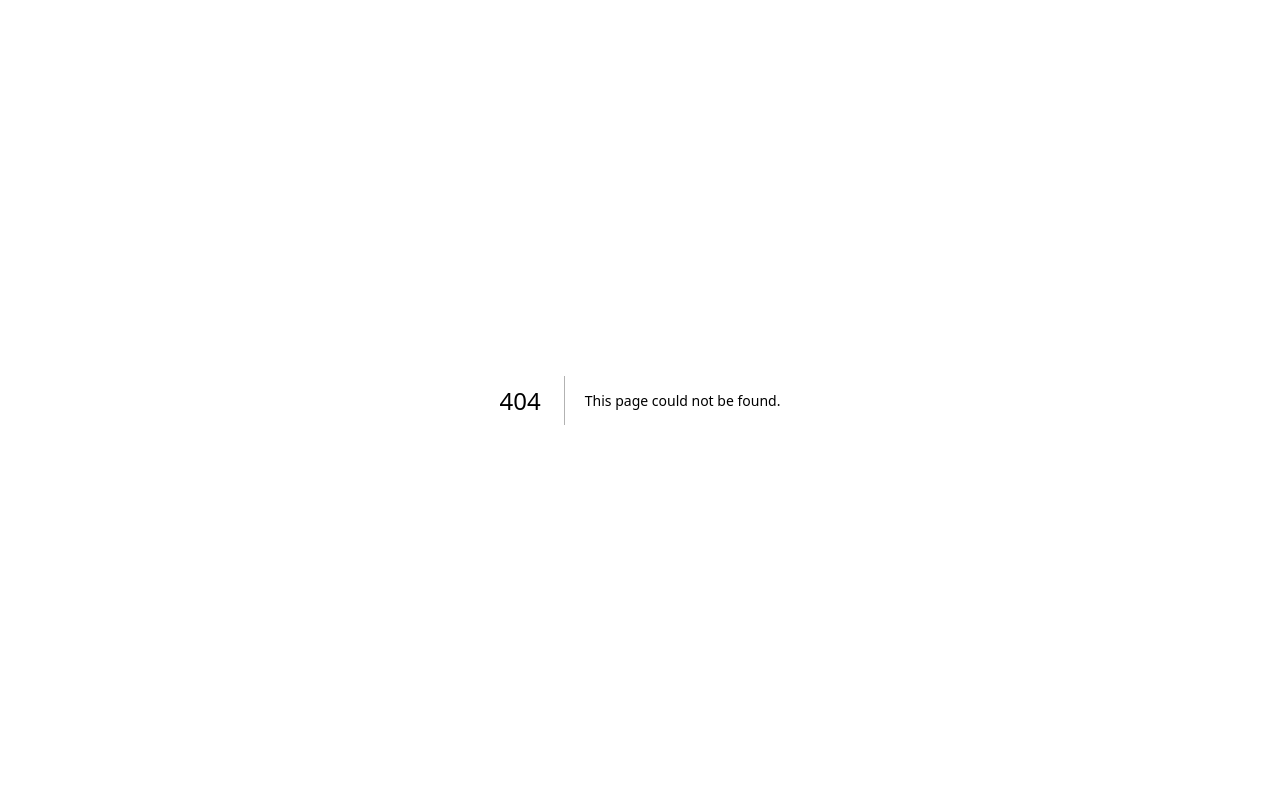
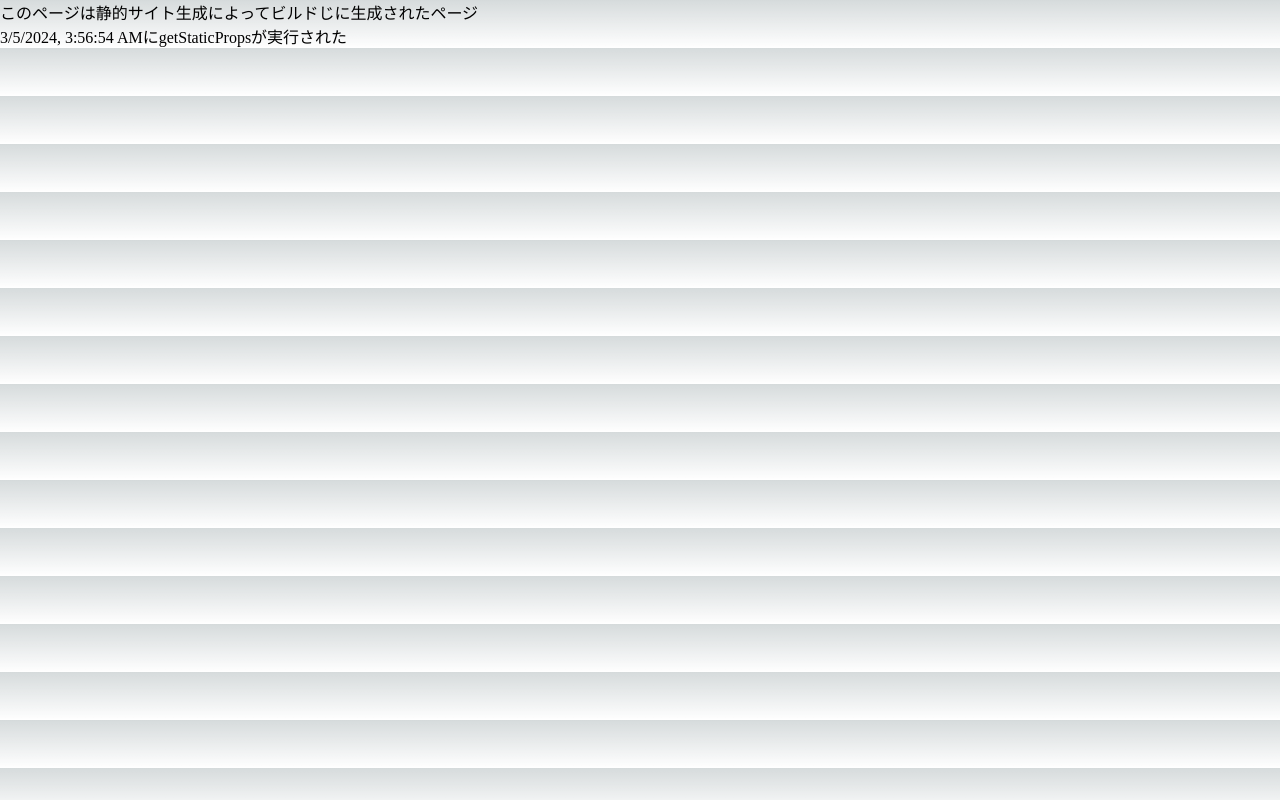
Before and after one commit to koto74/nextjs-sample, a Next.js app: page /ssg in a window 1280 px wide. Before the commit this address had no page. Built offline with nearby package versions, Linux system fonts and the light colour scheme.

Commit message:
feat: ssgによるページ実装

```diff
--- /dev/null
+++ b/pages/ssg.tsx
@@ -0,0 +1,61 @@
+/*
+  ファイル内にgetStaticPropsという関数を定義してexportすると、その関数はビルドじに実行される。
+  getStaticPropsは戻り値としてpropsを返すことができ、その値がページコンポーネントへ渡されて描画される。
+*/
+
+import { GetStaticProps, NextPage } from 'next';
+import Head from 'next/head'
+
+// ページコンポーネントのpropsの型定義
+type SSGProps = {
+  message: string
+}
+
+// SSG向けのページを実装
+// NextPageはNext.jsのPages向けの型
+// NextPage<props>でpropsが入るPageであることを明示
+
+const SSG: NextPage<SSGProps> = (props) => {
+  const { message } = props
+  return (
+    <div>
+      {/* Headコンポーネントで包むと、その要素は<head>タグに配置される */}
+      <Head>
+        <title>Static Site Generation</title>
+        <link rel="icon" href='/favicon.ico' />
+      </Head>
+      <main>
+        <p>このページは静的サイト生成によってビルドじに生成されたページ</p>
+        <p>{message}</p>
+      </main>
+    </div>
+  );
+}
+
+// getStaticPropsはビルドじに実行される
+// GetStaticProps<SSGProps>はSSGPropsを引数にとるgetStaticPropsの型
+export const getStaticProps: GetStaticProps<SSGProps> = async (context) => {
+  const timestamp = new Date().toLocaleString()
+  const message = `${timestamp}にgetStaticPropsが実行された`
+  console.log(message)
+  return {
+    // 返したpropsをもとにページコンポーネントを描画
+    props: {
+      message,
+    },
+  }
+}
+
+export default SSG
+
+/*
+  contextは実行関連の情報がまとまったオブジェクト
+  context.localeのような形でアクセスする
+
+  params -> パスパラメータ。SSGの場合はgetStaticPaths関数を別途定義した時に参照可能
+  locale -> 現在のロケール情報（可能な場合）
+  locales -> サポートしているロケールの配列（可能な場合）
+  defaultLocale -> デフォルトのロケールのデータ（可能な場合）
+  preview -> プレビューモードの有無
+  previewData -> プレビューモードでsetPreviewDataによって設定されたデータ
+*/
```
